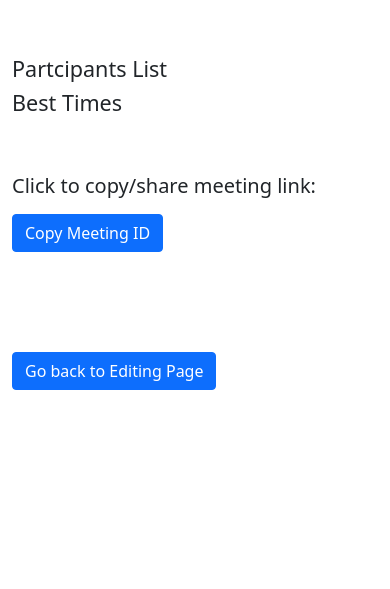
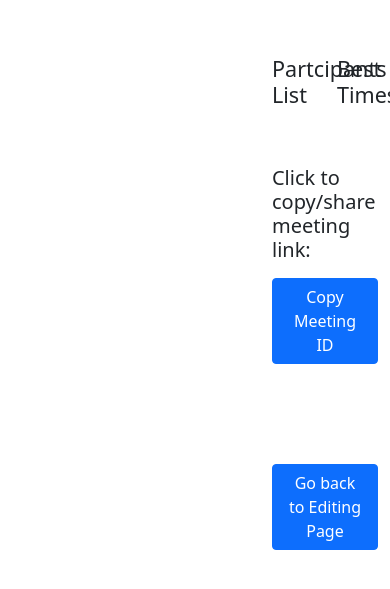
Before and after one commit to UCSD-CSE-210-2021/cse-210-team-project-layover, a Flask app: template templates/results.html in a window 390 px wide. Shown: the part 50-639 px from the top of the page. Run offline with Flask 2, Linux system fonts and the light colour scheme; the template is opened without the code that fills it, so the values that code supplies are empty; some libraries are stand-ins or nearby versions.

Commit message:
Rebased ismael and anya_branch

```diff
--- a/LayoverMeeting.py
+++ b/LayoverMeeting.py
@@ -99,7 +99,7 @@ class LayoverMeeting:
 						if curr_sum > i or len(best_five) < 5:
 							best_five[curr_sum] = (day_idx, start_ind)
 
-							#if length is larger than 5, pop the smallest key
+							# if length is larger than 5, pop the smallest key
 							if len(best_five) > 5:
 								best_five.pop(sorted(best_five)[0])
 							# break out of loop so we don't pop more than one
@@ -115,5 +115,5 @@ class LayoverMeeting:
 		for i in sorted(best_five):
 			datetime_tostr = start_time+timedelta(minutes=(15*best_five[i][1]))
 			best_times.insert(0, (week_dict[best_five[i][0]] + ' ' + datetime_tostr.strftime("%H:%M")))
-		return(best_times)
+		return best_times
 		# self.schedule_results = best_times
--- a/static/results.js
+++ b/static/results.js
@@ -1,8 +1,6 @@
 $(document).ready(function() {
 	var all_data = jQuery.parseJSON(data);                  // Read in data
 	$("#meeting_name").html(all_data.meeting_info.name + " Results")     // Write the heading dynamically
-
-	console.log(all_data)
 
 	// TODO: Use data to calculate table to display
 	// var fullList = "<ul>"
@@ -119,6 +117,6 @@ $(document).ready(function() {
 
 	//Link to first's users (for now) editing page
 	$('#editingPage').click(function(){
-		window.location.href = ($(location).attr('href').split('/').slice(0,-2).join('/') + "/availability/" + all_data.meeting_info.meeting_id + "/" + all_data.meeting_info.users[Object.keys(all_data.meeting_info.users)[0]].email);
+		window.location.href = document.referrer;
 	  });
 });
--- a/templates/results.html
+++ b/templates/results.html
@@ -25,30 +25,28 @@ th, td {
 {% block content %}
 <h1 id="meeting_name" class="text-center text-capitalize"></h1>
 
-<!-- <h2>User Data</h2>
-<div id="topDiv" class="container"></div> -->
 <br><br>
 
 <div class="row">
-    <div class="col-md-8">
+    <div class="col-8">
         <div id="sched-results" class="container"></div>
     </div>
 
-    <div class="col-md-4">
+    <div class="col-4">
         <div class="row">
-            <div class="col-md-6">
+            <div class="col-6">
                 <h4>Partcipants List</h4>
                 <div id="users-list" class="container"></div>
             </div>
 
-            <div class="col-md-6">
+            <div class="col-6">
                 <h4>Best Times</h4>
                 <div id="best-times" class="container"></div>
             </div>
         </div>
 
         <div class="row" style="margin-top: 50px;"> <!-- Hard-coded margin-top for now. Needs to be changed. -->
-            <div class="col-md-12">
+            <div class="col-12">
                 <h5>Click to copy/share meeting link:</h5>
                 <p id="meetingId"></p>
                 <button type="button" class="btn btn-primary" id="copyBtn">Copy Meeting ID</button>
@@ -56,7 +54,7 @@ th, td {
         </div>
 
         <div class="row" style="margin-top: 100px;"> <!-- Hard-coded margin-top for now. Needs to be changed. -->
-            <div class="col-md-12">
+            <div class="col-12">
                 <button type="button" class="btn btn-primary" id="editingPage">Go back to Editing Page</button>
             </div>
         </div>
```
